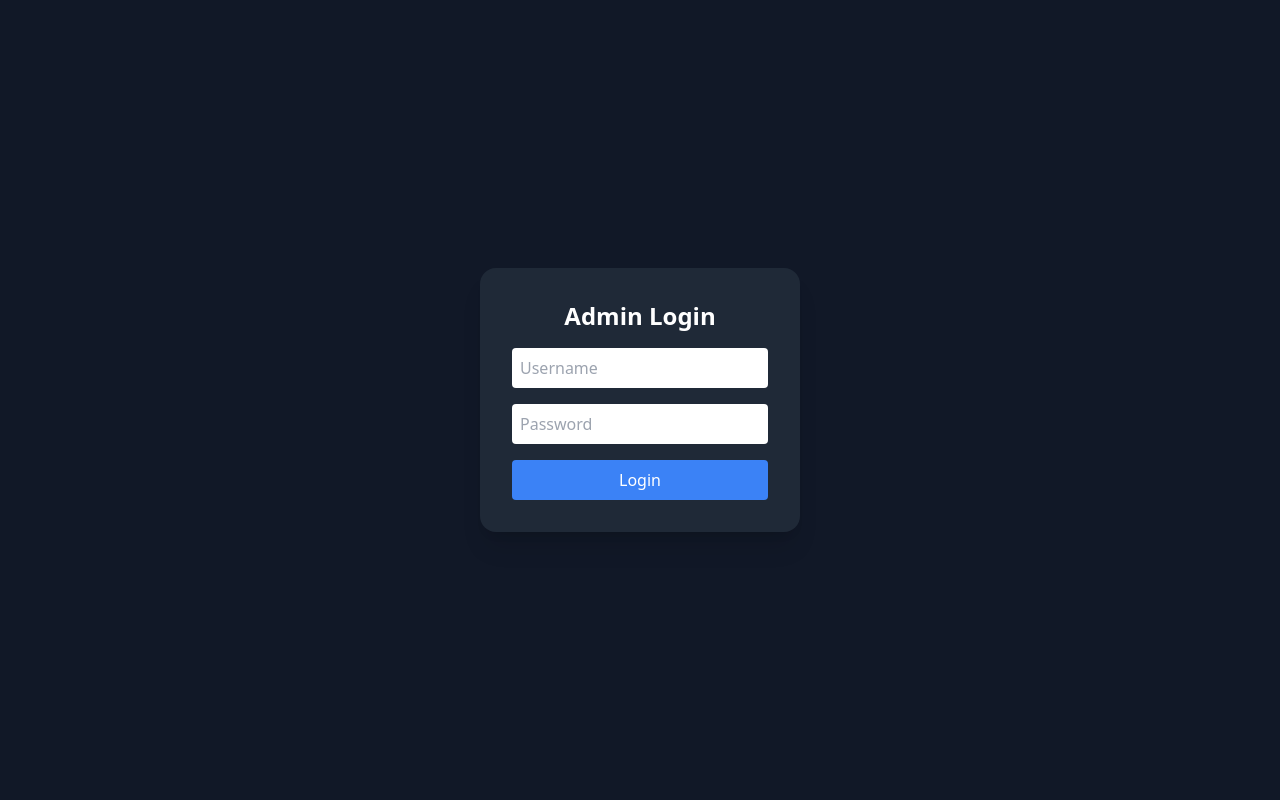
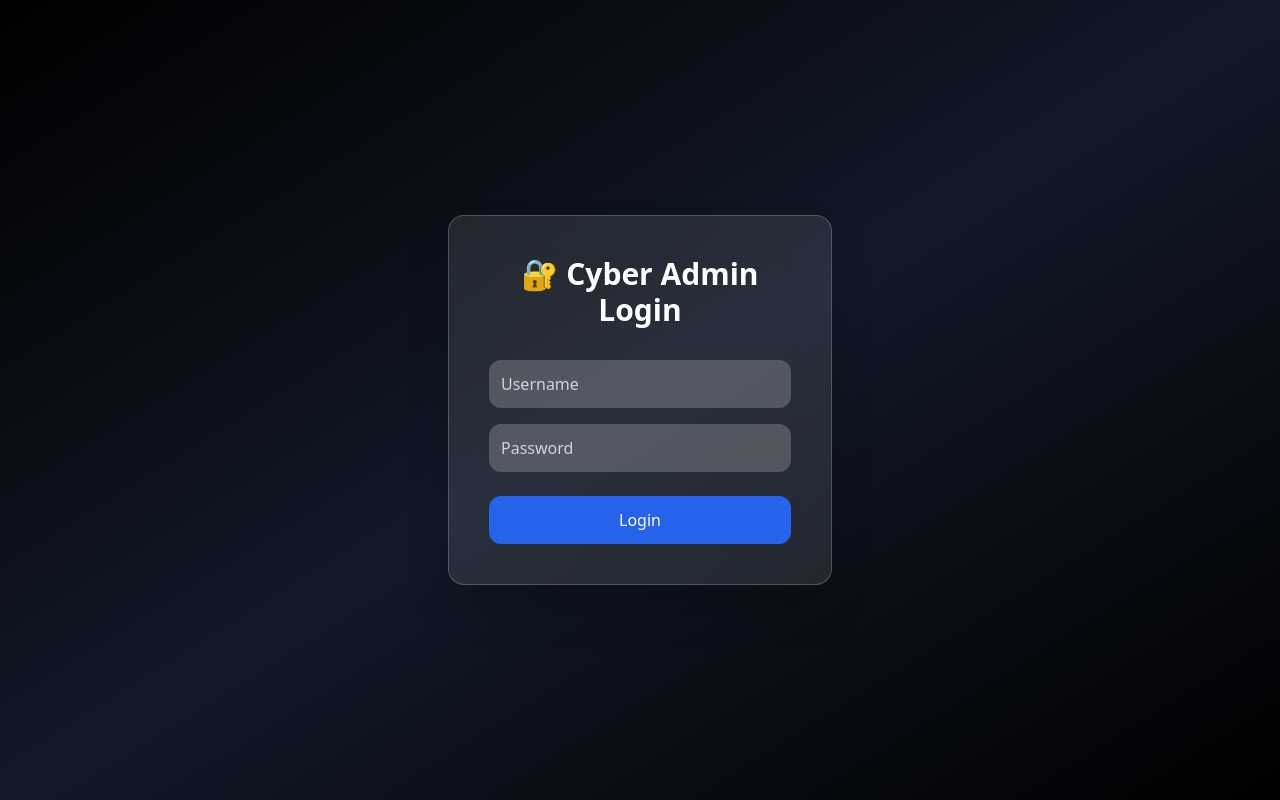
Before and after one commit to Mkumar262006/ai-fraud-message-detector, a Flask app: page /admin/login in a window 1280 px wide. Run offline with Flask 3, Linux system fonts and the light colour scheme; some libraries are stand-ins or nearby versions.

Commit message:
Update login.html

```diff
--- a/templates/login.html
+++ b/templates/login.html
@@ -1,15 +1,33 @@
 <!DOCTYPE html>
 <html>
 <head>
-  <script src="https://cdn.tailwindcss.com"></script>
-  <title>Admin Login</title>
+<title>Admin Login</title>
+<script src="https://cdn.tailwindcss.com"></script>
 </head>
-<body class="bg-gray-900 flex items-center justify-center h-screen text-white">
-  <form method="POST" class="bg-gray-800 p-8 rounded-2xl shadow-xl w-80 space-y-4">
-    <h2 class="text-2xl font-bold text-center">Admin Login</h2>
-    <input name="username" placeholder="Username" class="w-full p-2 rounded text-black"/>
-    <input name="password" type="password" placeholder="Password" class="w-full p-2 rounded text-black"/>
-    <button class="w-full bg-blue-500 p-2 rounded hover:bg-blue-600">Login</button>
-  </form>
+
+<body class="bg-gradient-to-br from-black via-gray-900 to-black flex items-center justify-center h-screen">
+
+<div class="bg-white/10 backdrop-blur-xl p-10 rounded-2xl shadow-2xl border border-white/20 w-96">
+
+<h2 class="text-3xl text-white font-bold text-center mb-8">
+🔐 Cyber Admin Login
+</h2>
+
+<form method="POST">
+
+<input name="username" placeholder="Username"
+class="w-full p-3 rounded-xl mb-4 bg-white/20 text-white placeholder-gray-300 focus:outline-none"/>
+
+<input name="password" type="password" placeholder="Password"
+class="w-full p-3 rounded-xl mb-6 bg-white/20 text-white placeholder-gray-300 focus:outline-none"/>
+
+<button class="w-full bg-blue-600 hover:bg-blue-700 text-white p-3 rounded-xl transition">
+Login
+</button>
+
+</form>
+
+</div>
+
 </body>
 </html>
```
